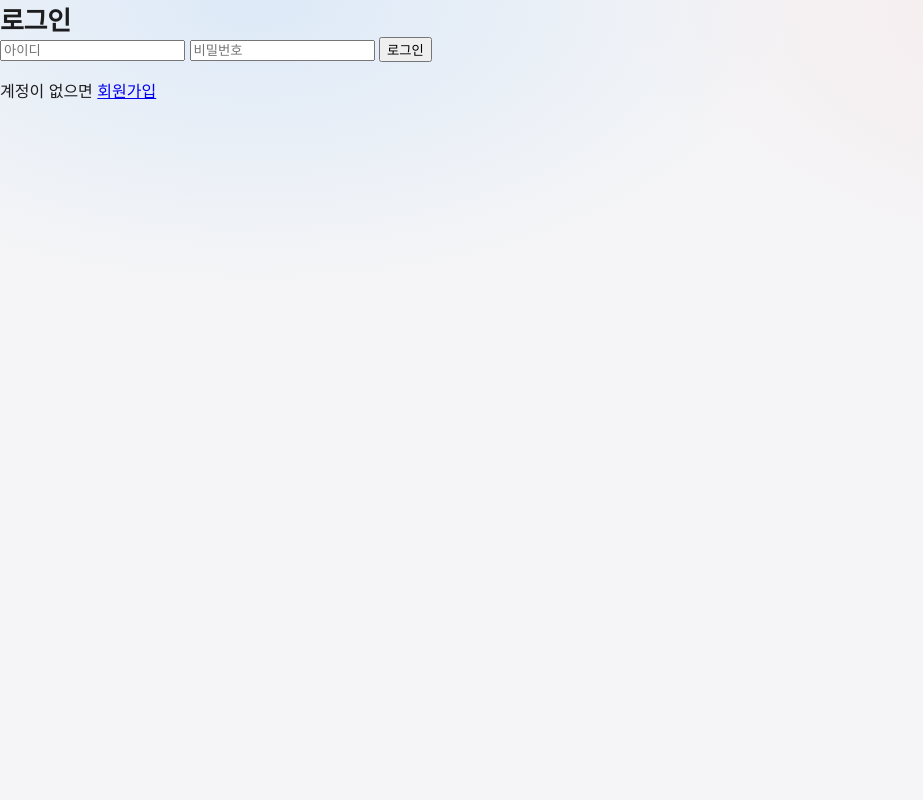
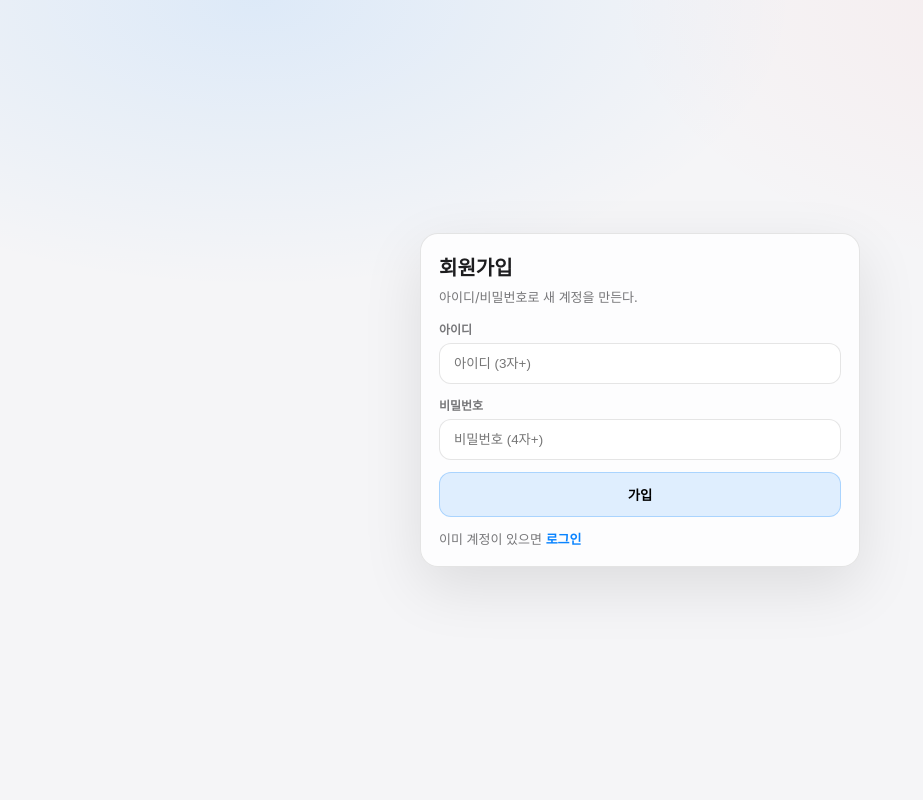
Before and after one commit to k991020/my-flask-todo, a Flask app: page /login in a window 1280 px wide. Shown: the whole page, without its empty margins (0-923 px from the left). Run offline with Flask 3, Linux system fonts and the light colour scheme.

Commit message:
Fix auth page layout

```diff
--- a/static/style.css
+++ b/static/style.css
@@ -352,3 +352,91 @@ h1{
   }
   .panel-row{ grid-template-columns: 1fr; }
 }
+/* Auth pages */
+.auth{
+  min-height: 100vh;
+  display:flex;
+  align-items:center;
+  justify-content:center;
+  padding: 28px 16px;
+}
+
+.auth-card{
+  width: 100%;
+  max-width: 440px;
+  background: rgba(255,255,255,.82);
+  border: 1px solid rgba(0,0,0,.10);
+  border-radius: 18px;
+  box-shadow: 0 20px 60px rgba(0,0,0,.10);
+  padding: 18px;
+}
+
+.auth-head{
+  margin-bottom: 14px;
+}
+
+.auth-title{
+  font-weight: 900;
+  font-size: 20px;
+}
+
+.auth-sub{
+  margin-top: 6px;
+  color: rgba(29,29,31,.60);
+  font-size: 13px;
+}
+
+.auth-form{
+  display:grid;
+  gap: 12px;
+}
+
+.field span{
+  display:block;
+  font-size: 12px;
+  color: rgba(29,29,31,.60);
+  margin-bottom: 6px;
+  font-weight: 700;
+}
+
+.field input{
+  width: 100%;
+  padding: 12px 14px;
+  border-radius: 12px;
+  border: 1px solid rgba(0,0,0,.10);
+  background: rgba(255,255,255,.92);
+  outline: none;
+}
+
+.field input:focus{
+  border-color: rgba(10,132,255,.35);
+  box-shadow: 0 0 0 4px rgba(10,132,255,.12);
+}
+
+.full{
+  width: 100%;
+}
+
+.auth-error{
+  margin: 10px 0 12px;
+  padding: 10px 12px;
+  border-radius: 12px;
+  border: 1px solid rgba(255,59,48,.22);
+  background: rgba(255,59,48,.10);
+  color: #b42318;
+  font-weight: 800;
+  font-size: 13px;
+}
+
+.auth-foot{
+  margin-top: 12px;
+  color: rgba(29,29,31,.60);
+  font-size: 13px;
+}
+
+.link{
+  color: #0a84ff;
+  font-weight: 800;
+  text-decoration: none;
+}
+.link:hover{ text-decoration: underline; }
--- a/templates/login.html
+++ b/templates/login.html
@@ -3,26 +3,39 @@
 <head>
   <meta charset="utf-8" />
   <meta name="viewport" content="width=device-width, initial-scale=1" />
-  <title>로그인</title>
+  <title>회원가입</title>
   <link rel="stylesheet" href="{{ url_for('static', filename='style.css') }}">
 </head>
 <body>
-  <div class="container">
-    <h1>로그인</h1>
+  <div class="auth">
+    <div class="auth-card">
+      <div class="auth-head">
+        <div class="auth-title">회원가입</div>
+        <div class="auth-sub">아이디/비밀번호로 새 계정을 만든다.</div>
+      </div>
 
-    {% if error %}
-      <p class="error">{{ error }}</p>
-    {% endif %}
+      {% if error %}
+        <div class="auth-error">{{ error }}</div>
+      {% endif %}
 
-    <form method="post" class="auth-form">
-      <input name="username" placeholder="아이디" autocomplete="username" />
-      <input name="password" placeholder="비밀번호" type="password" autocomplete="current-password" />
-      <button type="submit">로그인</button>
-    </form>
+      <form method="post" class="auth-form">
+        <label class="field">
+          <span>아이디</span>
+          <input name="username" autocomplete="username" placeholder="아이디 (3자+)" />
+        </label>
 
-    <p class="muted">
-      계정이 없으면 <a href="/signup">회원가입</a>
-    </p>
+        <label class="field">
+          <span>비밀번호</span>
+          <input name="password" type="password" autocomplete="new-password" placeholder="비밀번호 (4자+)" />
+        </label>
+
+        <button class="btn btn-blue full" type="submit">가입</button>
+      </form>
+
+      <div class="auth-foot">
+        이미 계정이 있으면 <a class="link" href="/login">로그인</a>
+      </div>
+    </div>
   </div>
 </body>
 </html>
```
Also changed, not shown: templates/index.html (+5 -5 lines).
